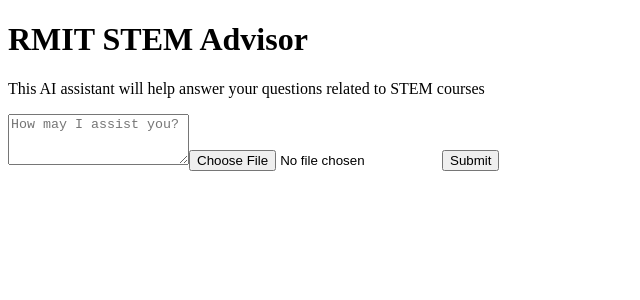
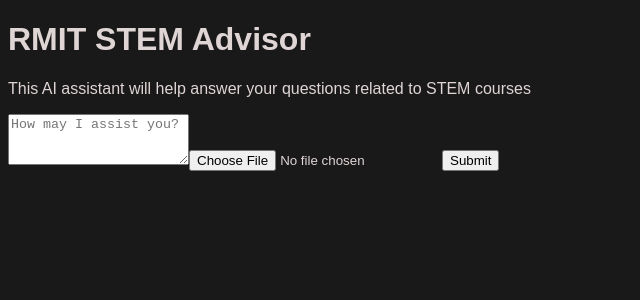
Before and after one commit to JoseOrtega-s3779997/DCNC-A3, a Next.js app: page / in a window 1280 px wide. Shown: the top 300 px of the page, without its empty margins (0-640 px from the left). Built offline with nearby package versions, Linux system fonts and the light colour scheme.

Commit message:
added base styling

```diff
--- a/src/app/page.js
+++ b/src/app/page.js
@@ -20,6 +20,7 @@
 
 import { useState } from 'react'; // This is needed so that react knows that the page is updated dynamically
 import ReactMarkdown from 'react-markdown'; // Optional formatting DONT USE
+import '../styles/style.css';
 
 /**
  * Renders the chatbot page where the user can enter a prompt and upload a file.
@@ -94,6 +95,7 @@
       {response && (
       <div style={{ marginTop: '1em' }}>
         <strong>Response:</strong>
+        <ReactMarkdown>{response}</ReactMarkdown>
       </div>
 )}
     </main>
--- /dev/null
+++ b/src/styles/style.css
@@ -0,0 +1,5 @@
+body {
+    background-color: rgb(26, 25, 25);
+    color: rgb(223, 213, 213);
+    font-family: sans-serif;
+}
```
Also changed, not shown: 1 other file (tests, documents, lock files or other folders).
